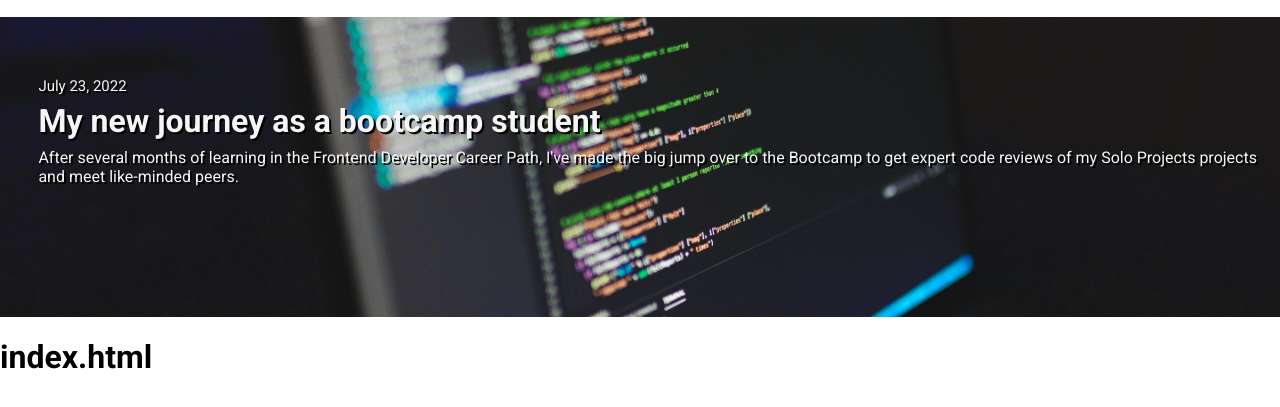
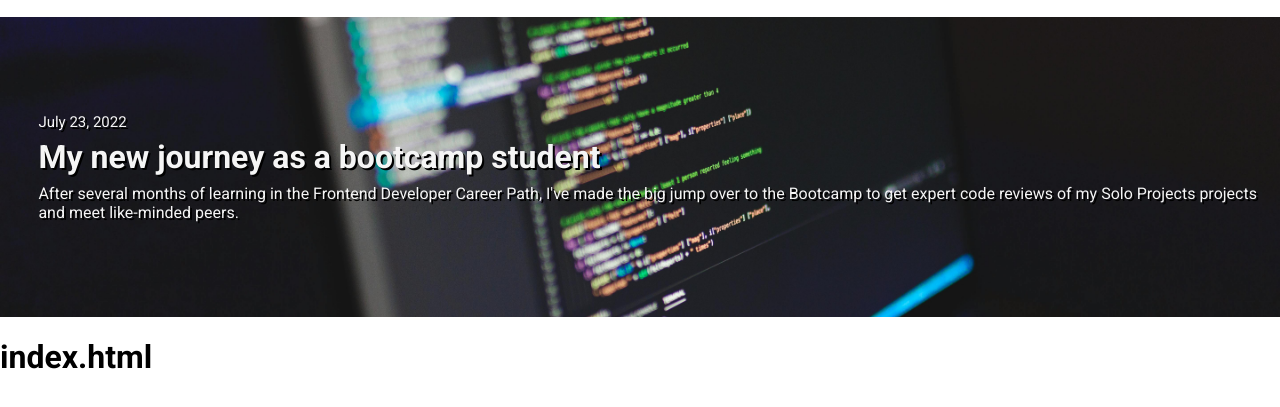
Before and after one commit to Uncharted95/learning_journal, a plain HTML site: page index.html in a window 1280 px wide. Shown: the part 53-460 px from the top of the page. Drawn offline with Linux system fonts and the light colour scheme.

Commit message:
Update style.css

```diff
--- a/css/style.css
+++ b/css/style.css
@@ -62,7 +62,7 @@
 .hero-text{
     position: absolute;
     left: 3%;
-    top: 20%;
+    top: 32%;
     text-shadow: 2px 2px black;
 }
 
```
